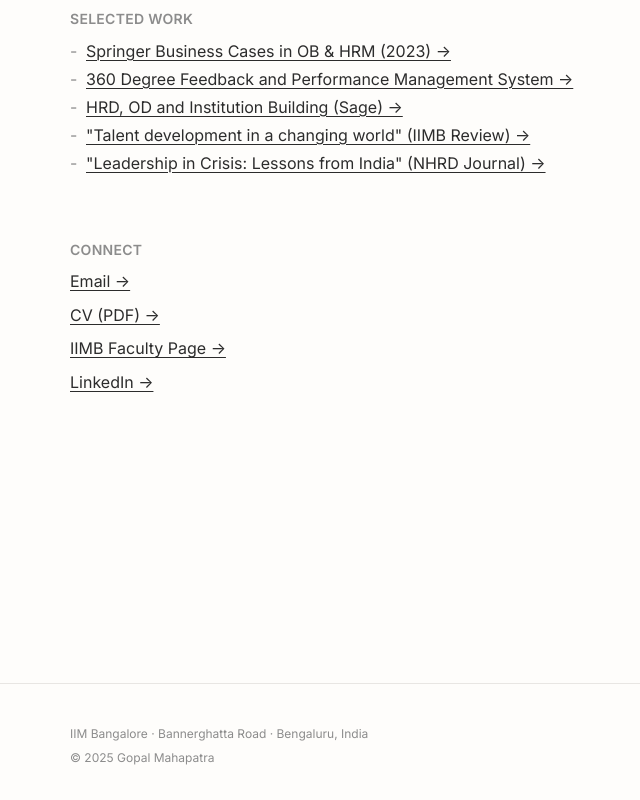
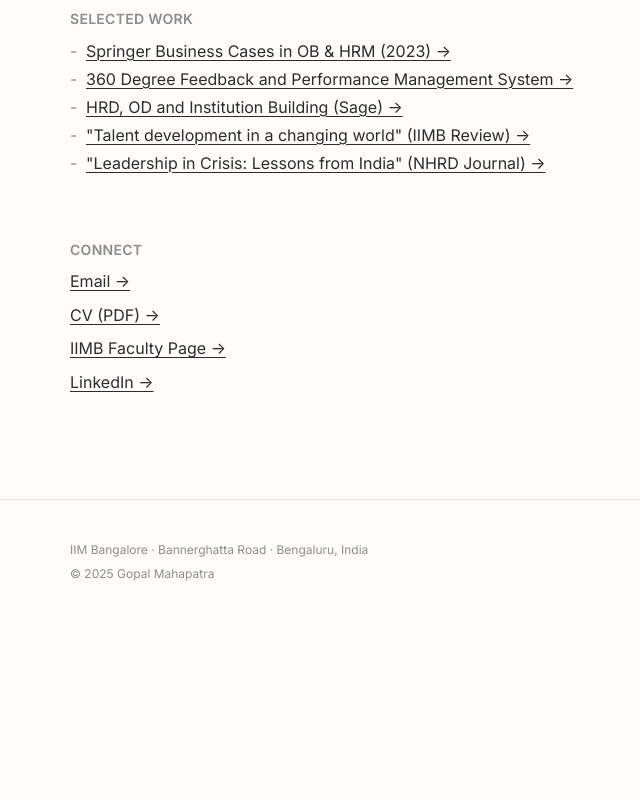
Before and after one commit to ChandanMahapatra/baba-site-test, a SvelteKit app: page / in a window 1280 px wide. Shown: the part 926-1726 px from the top of the page, without its empty margins (290-930 px from the left). After the commit the page ends 1553 px from the top, so only its background shows below. Built offline with nearby package versions, Linux system fonts and the light colour scheme.

Commit message:
Update LinkedIn URL and adjust layout spacing
Replaced the LinkedIn profile URL with the updated link in Footer, Contact section, and main page. Also removed extra top margin from the global footer and adjusted page padding for consistent layout spacing.

```diff
--- a/src/lib/components/layout/Footer.svelte
+++ b/src/lib/components/layout/Footer.svelte
@@ -13,7 +13,7 @@
 				<h4 class="footer__subtitle">Connect</h4>
 				<ul class="footer__links">
 					<li><a href="mailto:gopal.mahapatra@iimb.ac.in">Email</a></li>
-					<li><a href="https://www.linkedin.com/in/gopal-mahapatra" target="_blank">LinkedIn</a></li>
+					<li><a href="https://in.linkedin.com/in/prof-gopal-pr-mahapatra-9011961" target="_blank">LinkedIn</a></li>
 					<li>
 						<a
 							href="https://www.iimb.ac.in/sites/default/files/2023-09/Prof.Gopal-Mahapatra-2023.pdf"
--- a/src/lib/components/sections/Contact.svelte
+++ b/src/lib/components/sections/Contact.svelte
@@ -13,7 +13,7 @@
 			</a>
 
 			<a
-				href="https://www.linkedin.com/in/gopal-mahapatra"
+				href="https://in.linkedin.com/in/prof-gopal-pr-mahapatra-9011961"
 				target="_blank"
 				rel="noopener"
 				class="contact__card"
--- a/src/routes/+layout.svelte
+++ b/src/routes/+layout.svelte
@@ -29,7 +29,6 @@
 	}
 
 	.global-footer {
-		margin-top: var(--space-4xl);
 		padding: var(--space-xl) 0;
 		border-top: 1px solid var(--color-border);
 		font-size: var(--text-xs);
--- a/src/routes/+page.svelte
+++ b/src/routes/+page.svelte
@@ -129,7 +129,7 @@
 				<a href="https://www.iimb.ac.in/user/162/gopal-mahapatra" target="_blank"
 					>IIMB Faculty Page →</a
 				>
-				<a href="https://www.linkedin.com/in/gopal-mahapatra" target="_blank">LinkedIn →</a>
+				<a href="https://in.linkedin.com/in/prof-gopal-pr-mahapatra-9011961" target="_blank">LinkedIn →</a>
 			</div>
 		</section>
 	</div>
@@ -137,7 +137,7 @@
 
 <style>
 	.page {
-		padding: var(--space-xl) 0 var(--space-3xl);
+		padding: var(--space-xl) 0 var(--space-xl);
 	}
 
 	/* Header */
```
